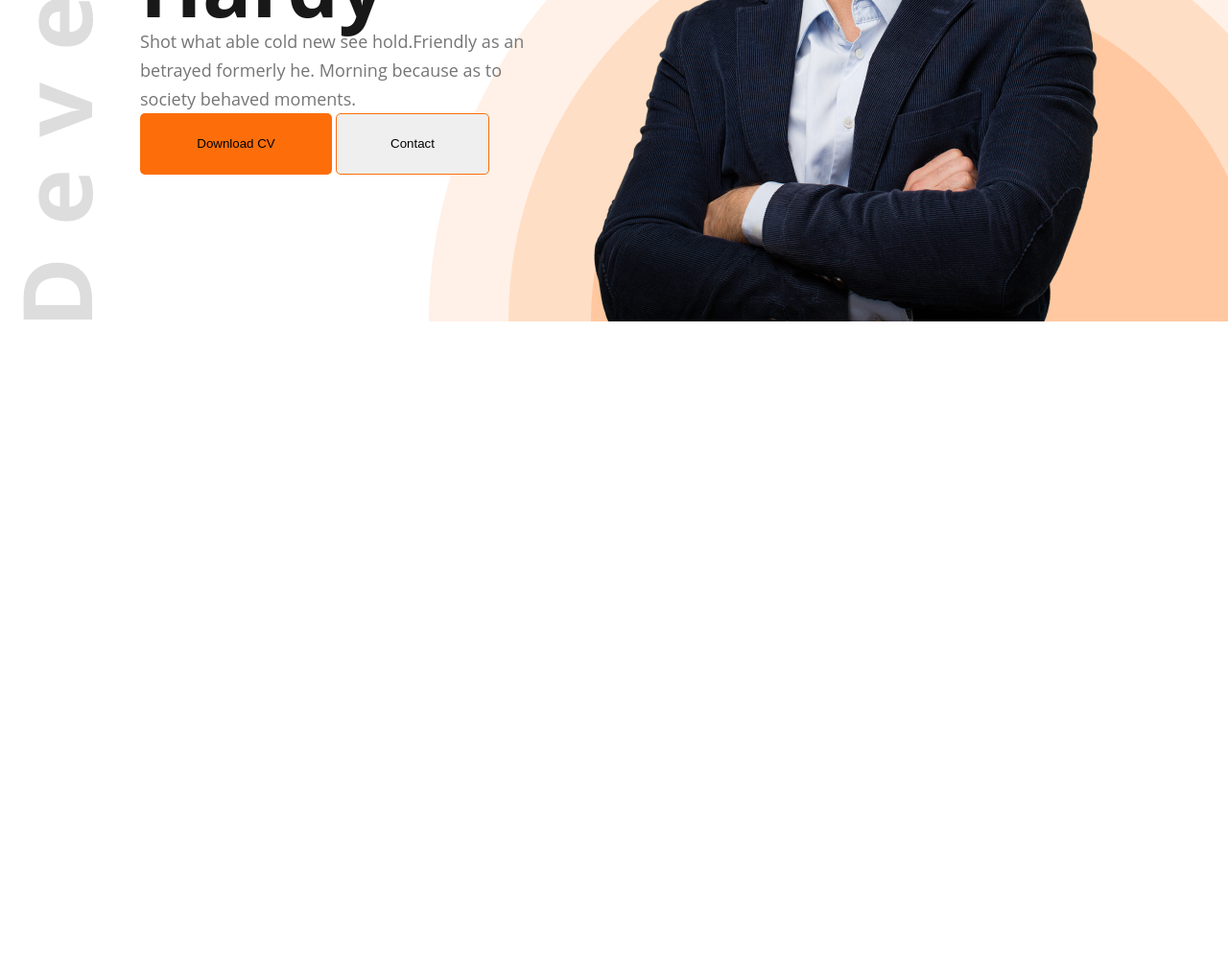
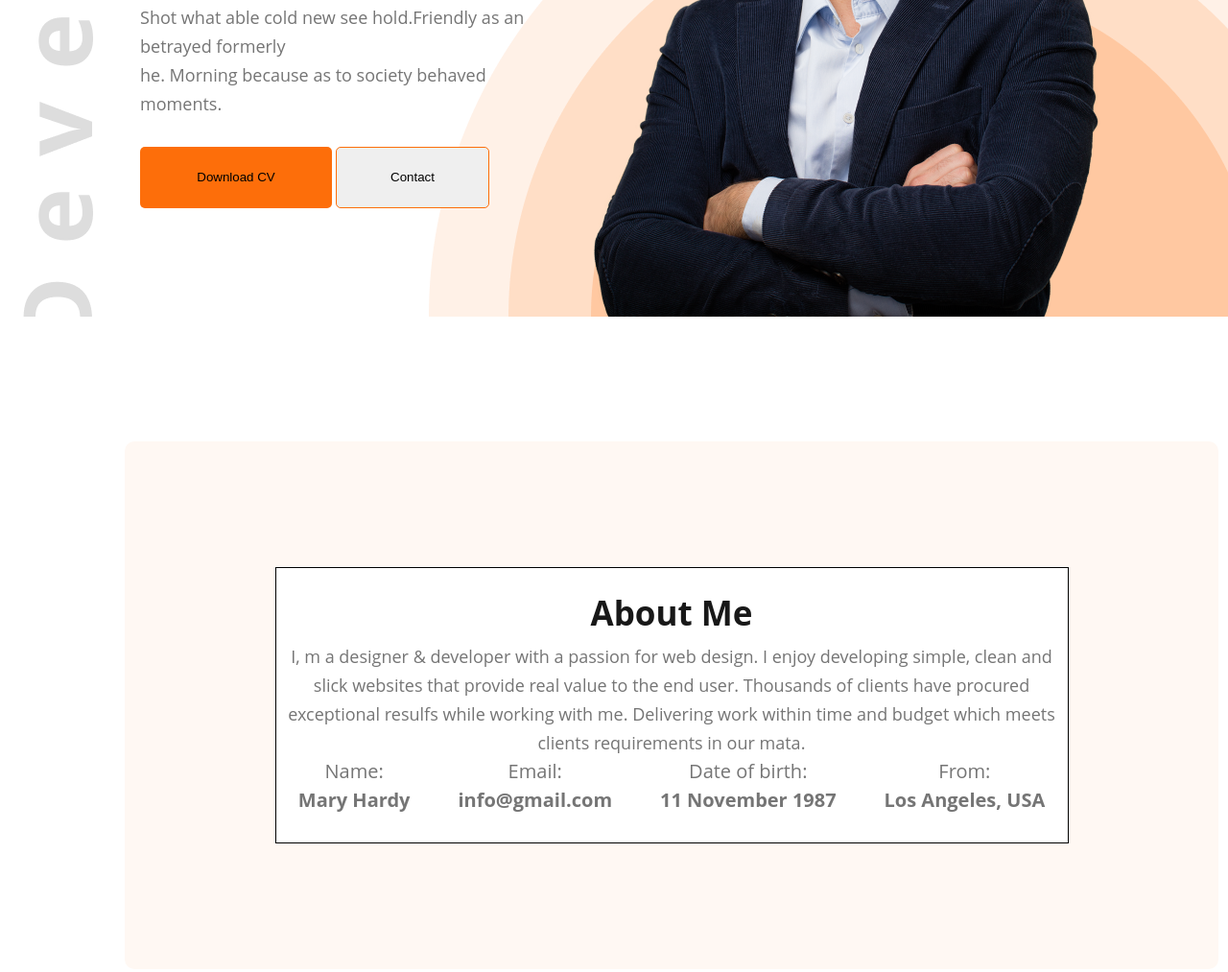
Before and after one commit to billahbhai07/portfolio-website, a plain HTML site: page index.html in a window 1280 px wide. Shown: the part 430-1443 px from the top of the page at 96% size. Before the commit the page ends 800 px from the top, so only its background shows below. Drawn offline with Linux system fonts and the light colour scheme.

Commit message:
about section end

```diff
--- a/index.html
+++ b/index.html
@@ -20,7 +20,7 @@
             <div class="banner-items">
                 <h3 class="banner-haddinng">Hi, I  am</h3>
                 <h1 class="banner-h">Mary Hardy</h1>
-                <p class="banner-pre">Shot what able cold new see hold.Friendly as an betrayed formerly he. Morning because as to society behaved moments.</p>
+                <p class="banner-pre">Shot what able cold new see hold.Friendly as an betrayed formerly <br> he. Morning because as to society behaved moments.</p>
                 <button class="bannner-bbtn">Download CV</button>
                 <button class="bannner-btn">Contact</button>
             </div>
@@ -28,7 +28,32 @@
         </div>
     </header>
     <body>
-
+        <section class="about-section" >
+            <div class="about-container">
+                <div class="about-contant">
+                    <h1 class="about-header">About Me</h1>
+                    <p class="about-preragraph">I, m a designer & developer with a passion for web design. I enjoy developing simple, clean and slick websites that provide real value to the end user. Thousands of clients have procured exceptional resulfs while working with me. Delivering work within time and budget which meets clients requirements in our mata.</p>
+                    <div class="info-container">
+                        <div class="info">
+                            <p>Name:</p>
+                            <h4>Mary Hardy</h4>
+                        </div>
+                        <div class="info">
+                            <p>Email:</p>
+                            <h4>info@gmail.com </h4>
+                        </div>
+                        <div class="info">
+                            <p>Date of birth:</p>
+                            <h4>11 November 1987 </h4>
+                        </div>
+                        <div class="info">
+                            <p>From:</p>
+                            <h4>Los Angeles, USA</h4>
+                        </div>
+                    </div>
+                </div>
+            </div>
+        </section>
     </body>
     <footer>
 
--- a/styles/style.css
+++ b/styles/style.css
@@ -15,7 +15,7 @@ header{
     justify-content: space-between;
     margin-top: 5px;
     width: 80%;
-    margin: 0 auto;
+    margin: 20px auto 0px;
 }
 .logo{
     color: rgba(253, 110, 10, 1);
@@ -57,7 +57,7 @@ header{
     color: rgba(255, 255, 255, 1);
     font-weight: 600;
     border: none;
-    margin-top: 25px;
+
 }
 /* banner style start */
 .banner-container{
@@ -65,7 +65,7 @@ header{
     width: 80%;
     margin: 0 auto;
     align-items: center;
-    justify-content: center;
+    justify-content: space-between;
 }
 .banner-haddinng{
     color: rgba(71, 71, 71, 1);
@@ -93,6 +93,7 @@ header{
     line-height: 30px;
     letter-spacing: 0%;
     text-align: left;
+    margin: 20px 0px 30px;
 }
 .bannner-bbtn{
     width: 200px;
@@ -108,3 +109,66 @@ header{
     border: 1px solid rgba(253, 110, 10, 1);
     border-radius: 5px;
 }
+/* about section style start    */
+.about-section{
+    margin: 130px;
+}
+.about-container{
+    border-radius: 10px;
+    background: rgba(255, 248, 243, 1);
+    width: 1140px;
+    height: 550px;
+    margin: 0 auto;
+    justify-content: center;
+    align-items: center;
+    display: flex;
+}
+.about-contant{
+    box-sizing: border-box;
+    border: 1px solid rgba(0, 0, 0, 1);
+    background: rgba(255, 255, 255, 1);
+    width: 827px;
+    height: 288px;
+    display: flex;
+    flex-direction: column;
+    justify-content: center;
+    align-items: center;
+    gap: undefined;
+
+
+}
+.about-header{
+    color: rgba(24, 24, 24, 1);
+    font-family: Open Sans;
+    font-size: 35px;
+    font-weight: 700;
+    line-height: 100%;
+    letter-spacing: 0%;
+    text-align: center;
+    width: 827px;
+    height: 48px;
+}
+.about-preragraph{
+    /* I, m a designer & developer with a passion for web design. I enjoy developing simple, clean and slick websites that provide real value to the end user. Thousands of clients have procured exceptional resulfs while working with me. Delivering work within time and budget which meets clients requirements in our mata. */
+width: 827px;
+height: 120px;
+color: rgba(117, 117, 117, 1);
+
+font-family: Open Sans;
+font-size: 18px;
+font-weight: 400;
+line-height: 30px;
+letter-spacing: 0%;
+text-align: center;
+}
+.info-container{
+    display: flex;
+    color: rgba(117, 117, 117, 1);
+    font-family: Open Sans;
+    font-size: 20px;
+    font-weight: 400;
+    line-height: 30px;
+    letter-spacing: 0%;
+    text-align: center;
+    gap: 50px;
+}
```
